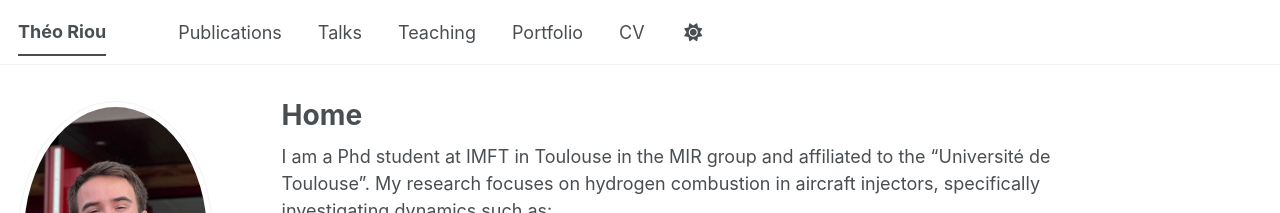
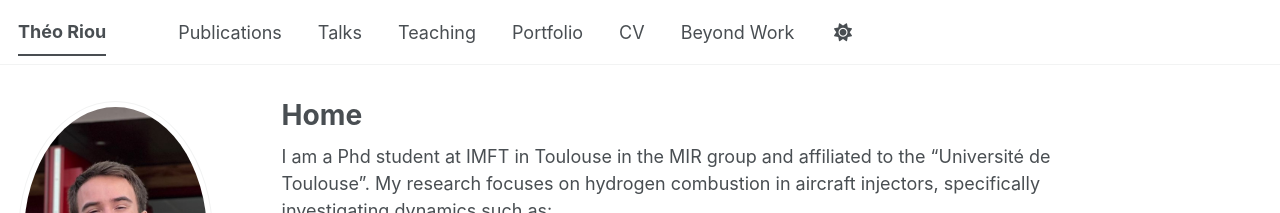
Before and after one commit to thriou/thriou.github.io, a Jekyll site: the page built from _pages/about.md, in a window 1280 px wide. Shown: the top 213 px of the page. Built offline with Jekyll 4.4.1, drawn with Linux system fonts in a browser that asks for light colours; a style sheet for code colours, icons or effects is not loaded.

Commit message:
Add 'Beyond Work' navigation item

```diff
--- a/_data/navigation.yml
+++ b/_data/navigation.yml
@@ -26,6 +26,9 @@ main:
   - title: "CV"
     url: /cv/
 
+  - title: "Beyond Work"
+    url: /Beyond_work/
+
   # - title: "CV"
   #   url: /cv-json/
 
```
